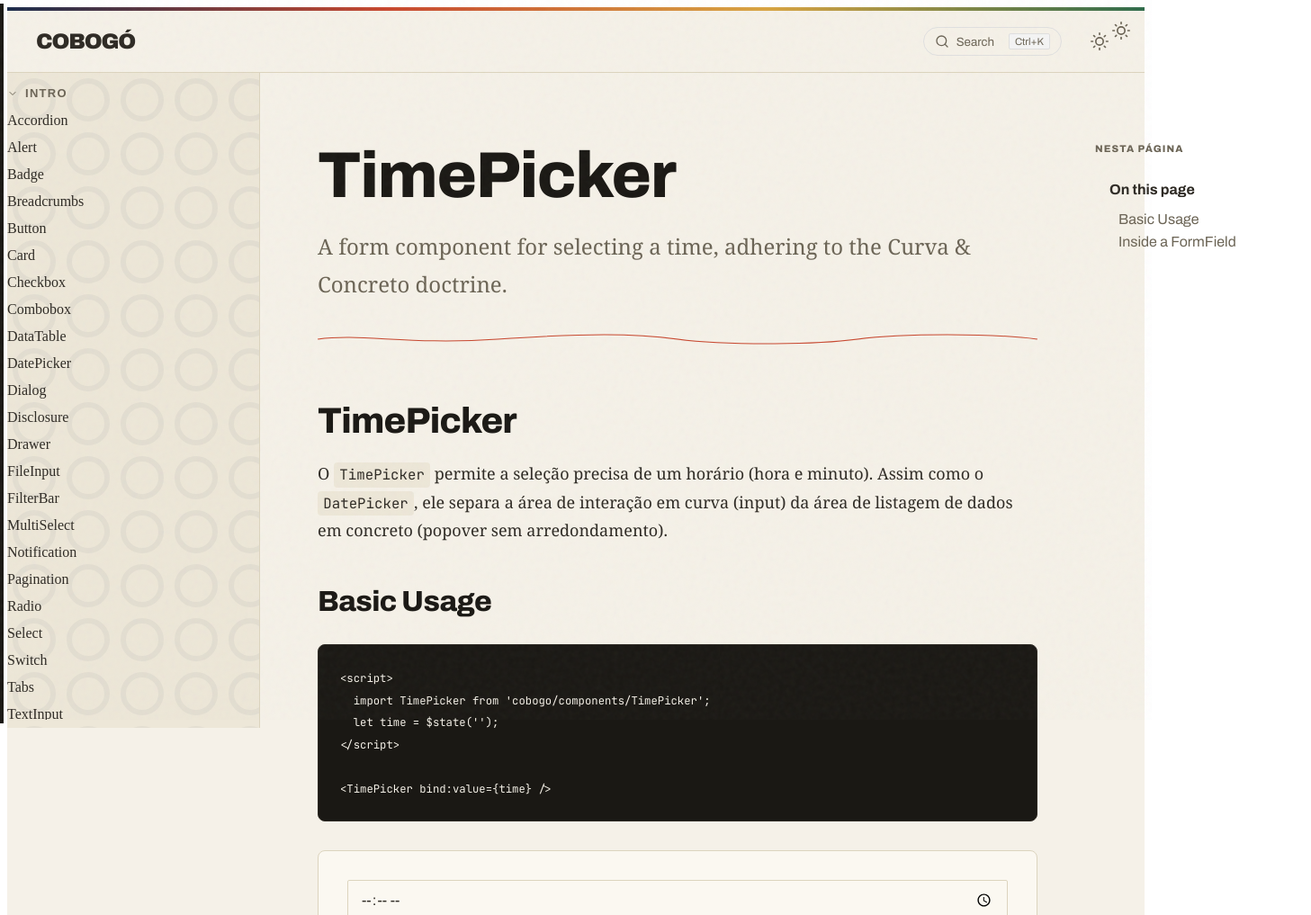
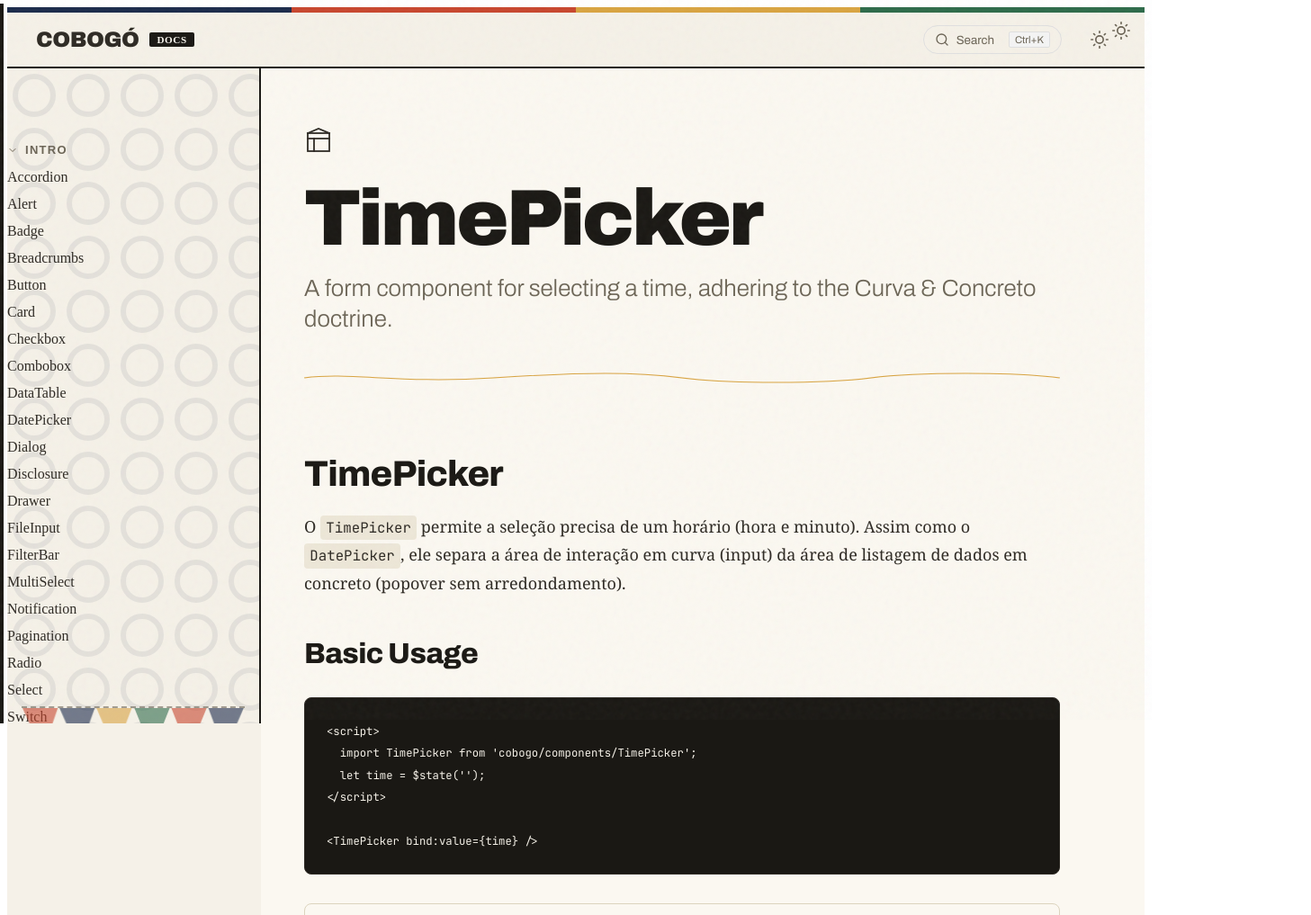
Before and after one commit to franklinbaldo/brazilian-modernism, an Astro site: page /cobogo/docs/components/time-picker in a window 1280 px wide. Shown: the top 1017 px of the page at 90% size, 1457 px wide, since content can reach past the window. Built offline with nearby package versions, Linux system fonts and the light colour scheme; Astro itself is replaced by a stand-in of ours; code samples lack their colours; a web font is replaced by a local one.

Commit message:
style(docs): comprehensive overhaul for brazilian modernist identity

```diff
--- a/src/layouts/MdxLayout.astro
+++ b/src/layouts/MdxLayout.astro
@@ -8,6 +8,8 @@ import DocsSearch from '../components/docs/DocsSearch.svelte';
 import DocsEditLink from '../components/docs/DocsEditLink.astro';
 import DocsThemeToggle from '../components/docs/DocsThemeToggle.svelte';
 import Ornaments from '../components/Ornaments.astro';
+import Stamp from '../components/decorative/Stamp.svelte';
+import Bandeirinhas from '../components/decorative/Bandeirinhas.svelte';
 import { getCollection, type CollectionEntry } from 'astro:content';
 
 const { frontmatter, headings = [], entryId } = Astro.props;
@@ -46,11 +48,14 @@ const next = currentIndex < entries.length - 1 ? entries[currentIndex + 1] : und
 
 <BaseLayout title={`${frontmatter.title} | COBOGÓ Docs`}>
   <div class="docs-app">
-    <!-- Modernist Header -->
+    <!-- Modernist Header with Brasiliana Flair -->
     <header class="docs-header">
       <div class="header-accent"></div>
       <div class="docs-header-inner">
-        <a href="/cobogo/" class="brand font-logo">COBOGÓ</a>
+        <a href="/cobogo/" class="brand">
+          <span class="font-logo">COBOGÓ</span>
+          <span class="docs-tag">DOCS</span>
+        </a>
         <div class="docs-header-actions">
           <button class="hamburger" id="mobile-nav-trigger" aria-label="Open navigation">
             <svg width="24" height="24" viewBox="0 0 24 24" fill="none" stroke="currentColor" stroke-width="2"><line x1="3" y1="12" x2="21" y2="12"/><line x1="3" y1="6" x2="21" y2="6"/><line x1="3" y1="18" x2="21" y2="18"/></svg>
@@ -62,10 +67,15 @@ const next = currentIndex < entries.length - 1 ? entries[currentIndex + 1] : und
     </header>
 
     <div class="docs-layout-container">
-      <!-- Decorative Sidebar Background -->
+      <!-- Sidebar with Cobogó pattern -->
       <aside class="docs-sidebar-wrapper">
         <div class="sidebar-pattern pattern-cobogo-circular"></div>
-        <DocsSidebar client:load entries={entries} currentSlug={Astro.url.pathname} />
+        <div class="sidebar-content">
+          <DocsSidebar client:load entries={entries} currentSlug={Astro.url.pathname} />
+          <div class="sidebar-footer">
+             <Bandeirinhas client:load count={6} />
+          </div>
+        </div>
       </aside>
 
       <main class="docs-main">
@@ -74,21 +84,34 @@ const next = currentIndex < entries.length - 1 ? entries[currentIndex + 1] : und
         <div class="docs-content-grid">
           <article class="prose-cobogo docs-article">
             <div class="article-header">
+              <div class="header-ornament">
+                 <Ornaments type="pillar" name="acervo" size={32} color="var(--vermelho)" />
+              </div>
               <span class="kicker">{frontmatter.section}</span>
               <h1 class="display-serif">{frontmatter.title}</h1>
               {frontmatter.description && <p class="lede">{frontmatter.description}</p>}
-              <Ornaments type="waveline" height={16} color="var(--vermelho)" />
+              <Ornaments type="waveline" height={16} color="var(--ocre)" />
             </div>
 
             <div class="article-body">
               <slot />
             </div>
 
-            <Ornaments type="wave" height={32} color="var(--azul-soft)" className="article-separator" />
+            <!-- Footer with bureaucratic modernist stamp -->
+            <footer class="article-footer">
+              <div class="footer-top">
+                <Ornaments type="wave" height={32} color="var(--verde-soft)" className="article-separator" />
+                <div class="stamp-position">
+                   <Stamp client:load text="COBOGÓ DOCS" date={new Date().toLocaleDateString('pt-BR')} color="var(--azul)" rotation={12} />
+                </div>
+              </div>
 
-            <footer class="article-footer">
               <PrevNextNav prev={prev} next={next} />
-              <DocsEditLink entryId={entryId} fallbackSlug={frontmatter.slug || frontmatter.title.toLowerCase().replace(/\s+/g, '-')} />
+
+              <div class="footer-meta">
+                <DocsEditLink entryId={entryId} fallbackSlug={frontmatter.slug || frontmatter.title.toLowerCase().replace(/\s+/g, '-')} />
+                <p class="doctrine-cite">"Modularidade que respira; geometria que admite a luz." — Manifesto Cobogó</p>
+              </div>
             </footer>
           </article>
 
@@ -96,6 +119,9 @@ const next = currentIndex < entries.length - 1 ? entries[currentIndex + 1] : und
             <div class="toc-sticky">
               <h4 class="toc-title">Nesta página</h4>
               <DocsTOC headings={headings} client:load />
+              <div class="toc-ornament">
+                 <Ornaments type="pillar" name="cidade" size={48} color="var(--papel-30)" />
+              </div>
             </div>
           </aside>
         </div>
@@ -112,9 +138,15 @@ const next = currentIndex < entries.length - 1 ? entries[currentIndex + 1] : und
     background: var(--bg);
   }
 
+  /* Browser selection colors */
+  :global(::selection) {
+    background: var(--ocre-soft);
+    color: var(--concreto-90);
+  }
+
   .header-accent {
-    height: 4px;
-    background: linear-gradient(to right, var(--azul), var(--vermelho), var(--ocre), var(--verde));
+    height: 6px;
+    background: linear-gradient(to right, var(--azul) 25%, var(--vermelho) 25% 50%, var(--ocre) 50% 75%, var(--verde) 75%);
   }
 
   .docs-header {
@@ -122,22 +154,39 @@ const next = currentIndex < entries.length - 1 ? entries[currentIndex + 1] : und
     top: 0;
     z-index: 100;
     background: var(--bg);
-    border-bottom: 1px solid var(--border);
+    border-bottom: 2px solid var(--concreto-90);
   }
 
   .docs-header-inner {
-    max-width: 1440px;
+    max-width: 1600px;
     margin: 0 auto;
-    padding: 1rem 2rem;
+    padding: 0.75rem 2rem;
     display: flex;
     justify-content: space-between;
     align-items: center;
   }
 
   .brand {
+    display: flex;
+    align-items: center;
+    gap: 0.75rem;
+    text-decoration: none;
+    color: var(--fg);
+  }
+
+  .font-logo {
     font-size: 1.5rem;
-    color: var(--fg);
-    text-decoration: none;
+    letter-spacing: -0.02em;
+  }
+
+  .docs-tag {
+    background: var(--concreto-90);
+    color: var(--papel-00);
+    padding: 0.125rem 0.5rem;
+    font-size: 0.7rem;
+    font-weight: 900;
+    border-radius: var(--r-1);
+    letter-spacing: 0.05em;
   }
 
   .docs-header-actions {
@@ -157,86 +206,155 @@ const next = currentIndex < entries.length - 1 ? entries[currentIndex + 1] : und
   .docs-layout-container {
     display: flex;
     flex: 1;
-    max-width: 1440px;
+    max-width: 1600px;
     margin: 0 auto;
     width: 100%;
   }
 
   .docs-sidebar-wrapper {
     width: 280px;
-    border-right: 1px solid var(--border);
+    border-right: 2px solid var(--concreto-90);
     position: sticky;
     top: 4.5rem;
     height: calc(100vh - 4.5rem);
-    background: var(--bg-sunken);
+    background: var(--papel-10);
     display: flex;
     flex-direction: column;
+    overflow: hidden;
   }
 
   .sidebar-pattern {
     position: absolute;
     inset: 0;
-    opacity: 0.05;
+    opacity: 0.08;
     pointer-events: none;
     z-index: 0;
+  }
+
+  .sidebar-content {
+    position: relative;
+    z-index: 1;
+    display: flex;
+    flex-direction: column;
+    height: 100%;
+    padding: 2rem 0;
+  }
+
+  .sidebar-footer {
+    margin-top: auto;
+    padding: 0 1rem;
+    opacity: 0.6;
   }
 
   .docs-main {
     flex: 1;
     min-width: 0;
+    background: var(--papel-00);
   }
 
   .docs-content-grid {
     display: grid;
-    grid-template-columns: 1fr 240px;
-    gap: 4rem;
-    padding: 4rem;
+    grid-template-columns: 1fr 260px;
+    gap: 5rem;
+    padding: 5rem;
   }
 
   .docs-article {
-    max-width: 800px;
+    max-width: 840px;
   }
 
   .article-header {
-    margin-bottom: 4rem;
+    margin-bottom: 5rem;
+    position: relative;
+  }
+
+  .header-ornament {
+    margin-bottom: 1.5rem;
   }
 
   .article-header h1 {
-    font-size: 4.5rem;
-    margin: 1rem 0;
-    line-height: 0.95;
+    font-size: clamp(3.5rem, 8vw, 5.5rem);
+    margin: 0.5rem 0 1.5rem;
+    line-height: 0.85;
+    letter-spacing: -0.04em;
+    font-weight: 900;
   }
 
   .kicker {
     text-transform: uppercase;
     font-weight: 800;
     font-size: var(--t-small);
-    letter-spacing: 0.15em;
+    letter-spacing: 0.2em;
     color: var(--vermelho);
+    display: block;
   }
 
   .lede {
-    font-size: 1.5rem;
-    color: var(--fg-muted);
-    margin-bottom: 2rem;
+    font-size: 1.625rem;
+    color: var(--concreto-60);
+    margin-bottom: 2.5rem;
+    line-height: 1.3;
+    font-family: var(--font-sans);
+    font-weight: 300;
   }
 
   .article-body {
-    margin-bottom: 6rem;
+    margin-bottom: 8rem;
+    min-height: 40vh;
+  }
+
+  .article-footer {
+    border-top: 2px solid var(--concreto-90);
+    padding-top: 4rem;
+    margin-top: 4rem;
+    position: relative;
+  }
+
+  .footer-top {
+    display: flex;
+    justify-content: space-between;
+    align-items: flex-start;
+    margin-bottom: 4rem;
+  }
+
+  .stamp-position {
+    margin-top: -60px;
+    margin-right: -20px;
   }
 
   .article-separator {
-    margin: 4rem 0;
-    opacity: 0.5;
+    flex: 1;
+    max-width: 300px;
+    opacity: 0.8;
+  }
+
+  .footer-meta {
+    margin-top: 6rem;
+    display: flex;
+    justify-content: space-between;
+    align-items: center;
+    gap: 2rem;
+    border-top: 1px dashed var(--concreto-30);
+    padding-top: 2rem;
+  }
+
+  .doctrine-cite {
+    font-family: var(--font-cordel);
+    font-size: 0.9rem;
+    color: var(--concreto-40);
+    font-style: italic;
+    text-align: right;
   }
 
   .toc-title {
     font-size: var(--t-micro);
     text-transform: uppercase;
-    letter-spacing: 0.1em;
-    font-weight: 800;
-    color: var(--concreto-60);
-    margin-bottom: 1rem;
+    letter-spacing: 0.15em;
+    font-weight: 900;
+    color: var(--concreto-90);
+    margin-bottom: 1.5rem;
+    border-left: 3px solid var(--ocre);
+    padding-left: 0.75rem;
   }
 
   .toc-sticky {
@@ -244,10 +362,17 @@ const next = currentIndex < entries.length - 1 ? entries[currentIndex + 1] : und
     top: 8rem;
   }
 
-  @media (max-width: 1200px) {
+  .toc-ornament {
+    margin-top: 4rem;
+    display: flex;
+    justify-content: center;
+    opacity: 0.5;
+  }
+
+  @media (max-width: 1300px) {
     .docs-content-grid {
-      grid-template-columns: 1fr;
-      padding: 3rem 2rem;
+      gap: 3rem;
+      padding: 4rem 3rem;
     }
     .docs-toc-wrapper {
       display: none;
@@ -261,5 +386,11 @@ const next = currentIndex < entries.length - 1 ? entries[currentIndex + 1] : und
     .hamburger {
       display: block;
     }
+    .docs-content-grid {
+      padding: 3rem 1.5rem;
+    }
+    .article-header h1 {
+      font-size: 3.5rem;
+    }
   }
 </style>
```
